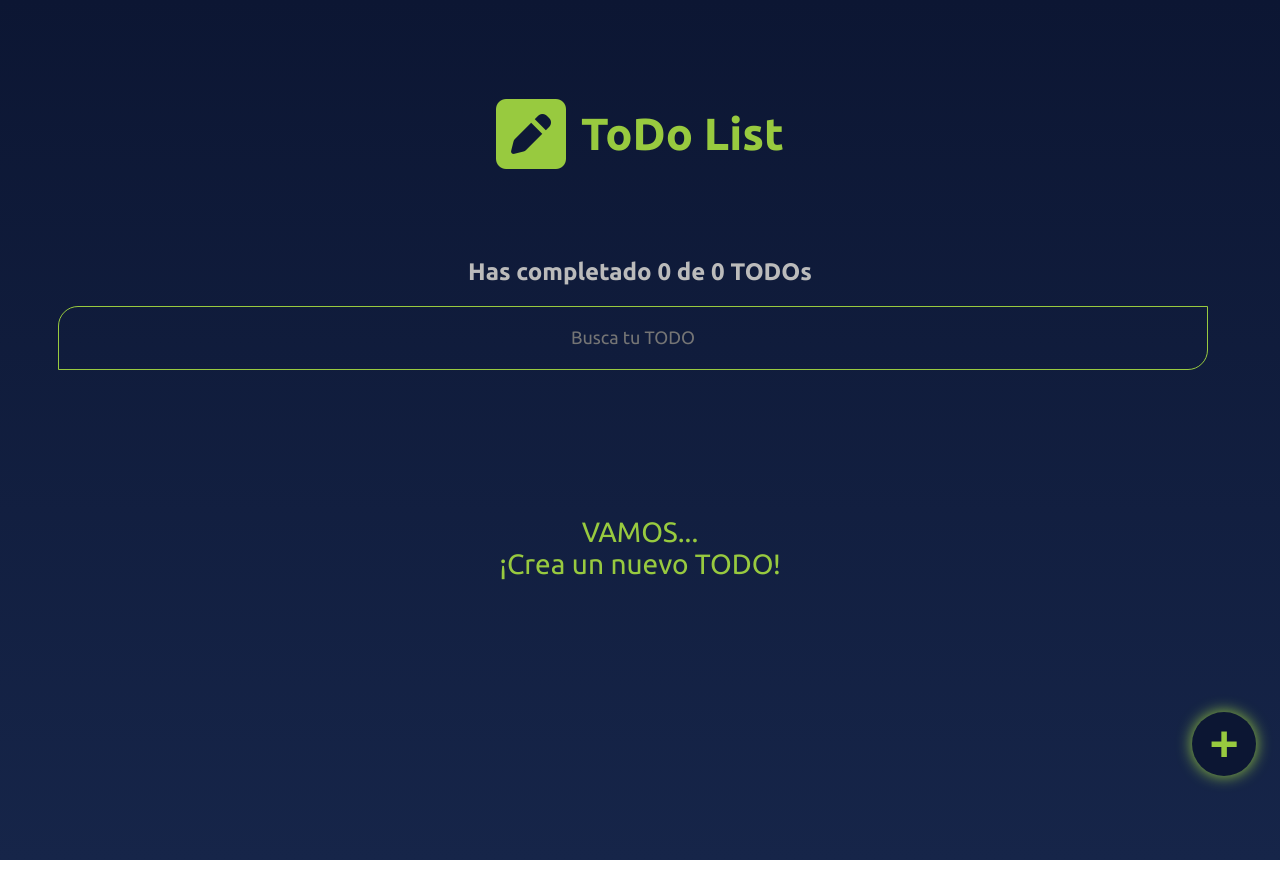
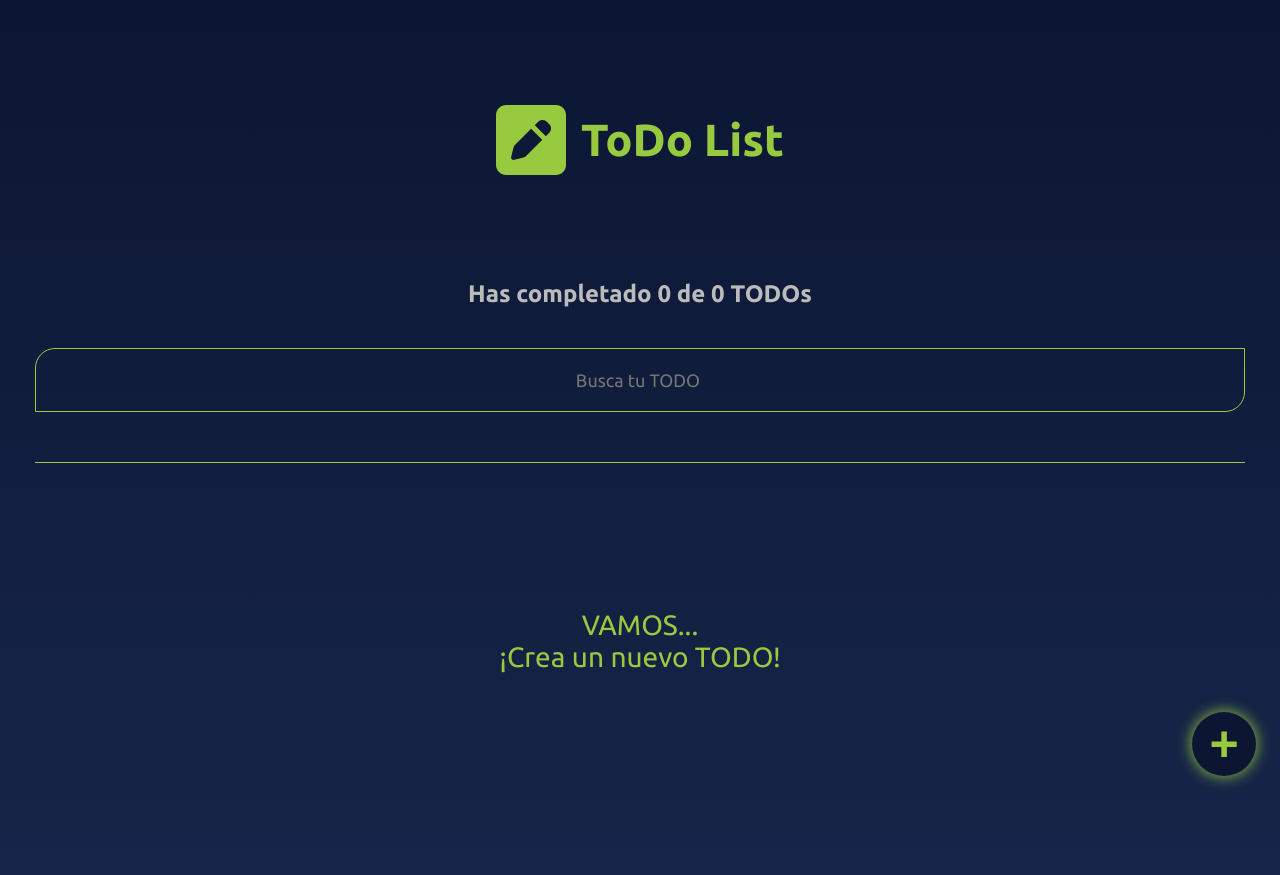
Before and after one commit to hernan1122/react-proyecto-todo, a React (Create React App) app: page / in a window 1280 px wide. Built offline with nearby package versions, Linux system fonts and the light colour scheme; a web font is replaced by a local one.

Commit message:
cambio de colores y estilos

```diff
--- a/src/components/TodoHeader.js
+++ b/src/components/TodoHeader.js
@@ -1,8 +1,9 @@
 import React from "react";
+import '../css/TodoHeader.css';
 
 function TodoHeader({ children, loading }) {
   return (
-    <header>
+    <header className="TodoHeader-container">
       {
         React.Children
         .toArray(children)
--- a/src/components/TodoSearch.js
+++ b/src/components/TodoSearch.js
@@ -11,7 +11,7 @@ function TodoSearch({ searchValue, setSearchValue, loading }) {
     return(
       <input
         className="TodoSearch"
-        placeholder="Busca tu TODO"
+        placeholder="Busca tu TODO "
         value={searchValue}
         onChange={onSearchValueChange}
         disabled={loading}
--- a/src/css/TodoCounter.css
+++ b/src/css/TodoCounter.css
@@ -1,4 +1,5 @@
 .TodoCounter {
+  margin:0 0 40px 0;
   font-size: 24px;
   text-align: center;
   color: #bbb;
--- /dev/null
+++ b/src/css/TodoHeader.css
@@ -0,0 +1,4 @@
+.TodoHeader-container {
+  padding-bottom: 50px;
+  border-bottom: 1px solid #98ca3f;
+}
--- a/src/css/TodoItem.css
+++ b/src/css/TodoItem.css
@@ -8,7 +8,7 @@
   display: flex;
   justify-content: center;
   align-items: center;
-  margin-top: 24px;
+  margin-top: 50px;
 }
 
 .TodoItem-p {
--- a/src/css/TodoSearch.css
+++ b/src/css/TodoSearch.css
@@ -2,9 +2,8 @@
   background: transparent;
   border: 1px solid #98ca3f;
   border-radius: 20px 0 20px 0;
-  margin: 0 24px;
   height: 64px;
-  width: calc(100% - 62px);
+  width: 100%;
   font-size: 18px;
   text-align: center;
   font-family: 'Ubuntu', sans-serif;
--- a/src/css/TodoTitle.css
+++ b/src/css/TodoTitle.css
@@ -1,6 +1,6 @@
 .TodoTitle {
   width: 100%;
-  height: 26vh;
+  height: 35vh;
   display: flex;
   justify-content: center;
   align-items: center;
--- a/src/css/index.css
+++ b/src/css/index.css
@@ -7,7 +7,7 @@ body {
 }
 
 #root {
-  margin: 30px 34px;
+  margin: 0 35px;
   position: relative;
   min-height: 100vh;
 }
```
